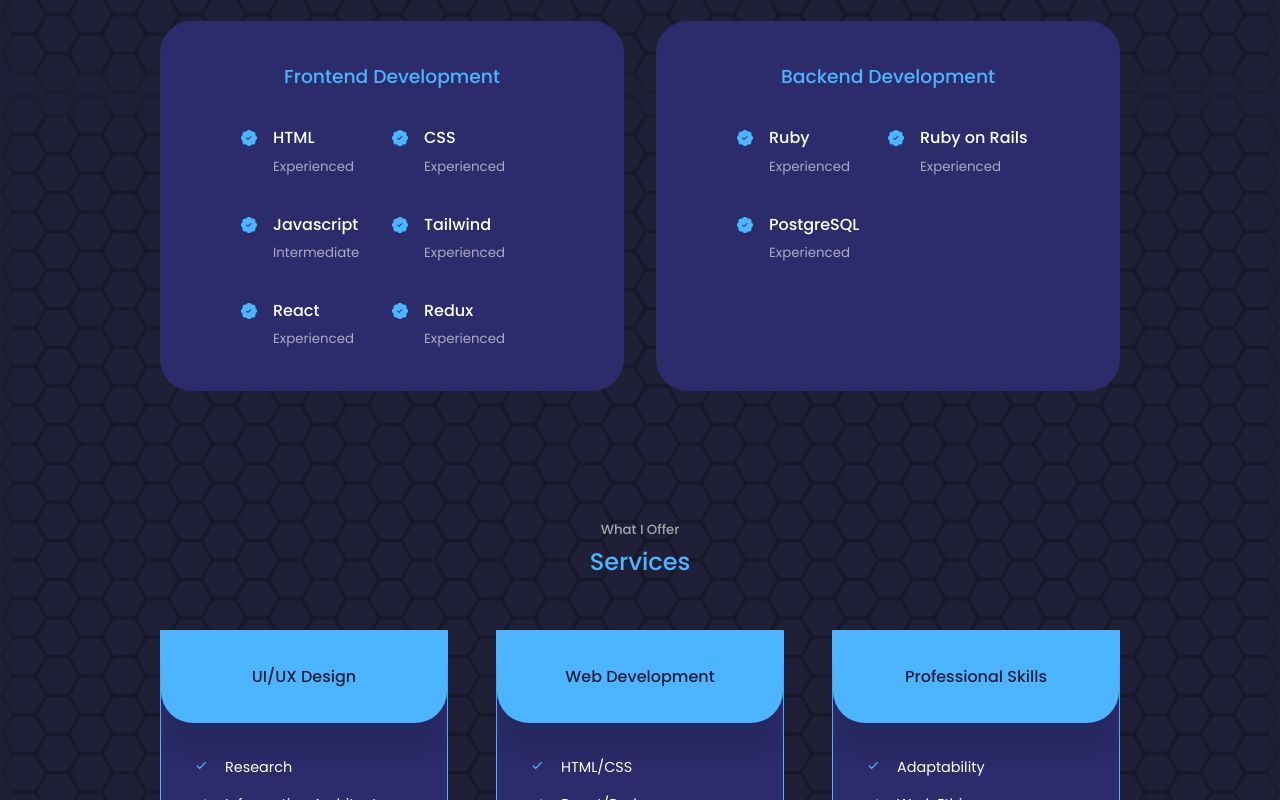
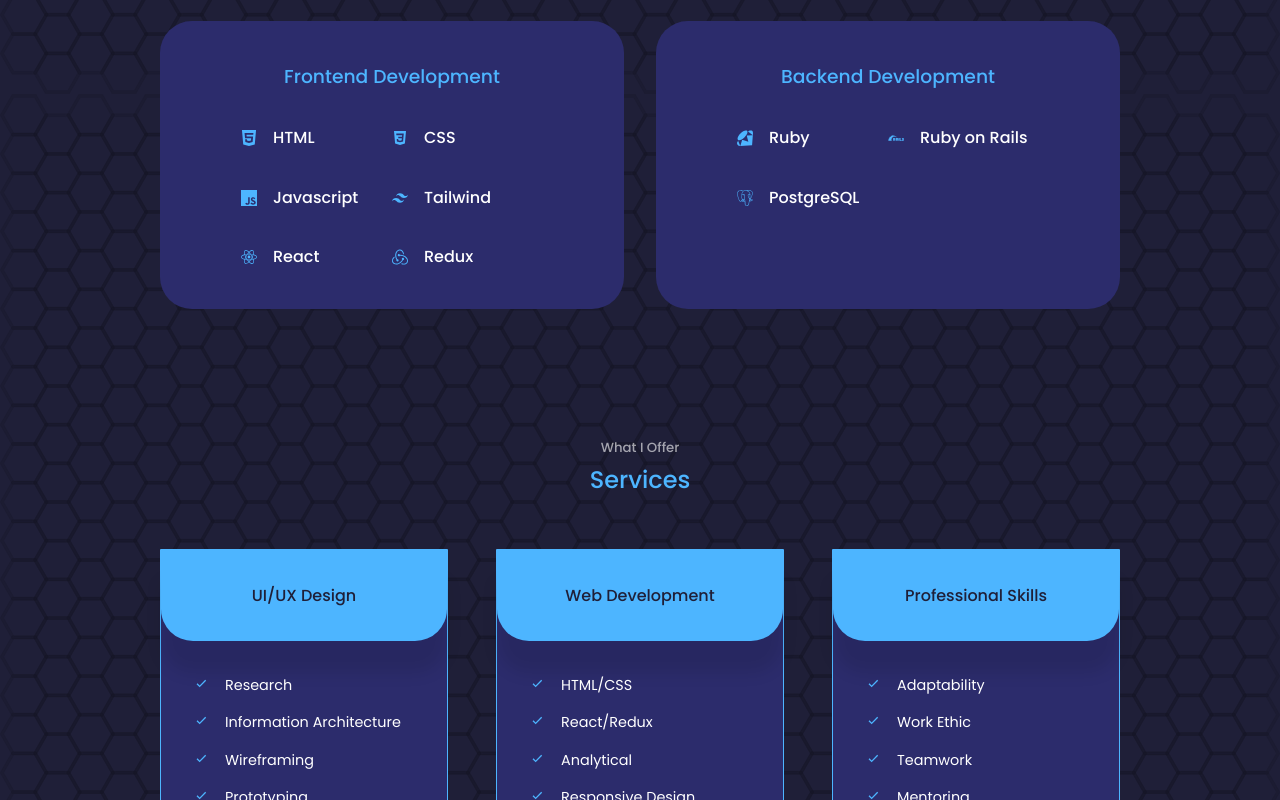
Before and after one commit to chukwuemeka1234/portfolio-victor, a React (Create React App) app: page / in a window 1280 px wide. Shown: the part 2180-2980 px from the top of the page. Built offline with nearby package versions, Linux system fonts and the light colour scheme.

Commit message:
Make changes on contact, experience, footer section

```diff
--- a/src/components/contact/Contact.jsx
+++ b/src/components/contact/Contact.jsx
@@ -53,6 +53,7 @@ const Contact = () => {
           <button type='submit' className='btn btn-primary'>Send Message</button>
         </form>
       </div>
+      <a href="#" className='scroll__up'>Scroll Up</a>
     </section>
   )
 }
--- a/src/components/contact/contact.css
+++ b/src/components/contact/contact.css
@@ -36,6 +36,15 @@
   font-size: 0.8rem;
 }
 
+/* ================ SCROLL UP ================= */
+.scroll__up {
+  position: absolute;
+  right: 8rem;
+  transform: rotate(90deg);
+  font-weight: 300;
+  font-size: 0.9rem;
+}
+
 /* ========================== FORM ============================== */
 form {
   display: flex;
--- a/src/components/experience/Experience.jsx
+++ b/src/components/experience/Experience.jsx
@@ -2,6 +2,11 @@
 import React from 'react';
 import './experience.css';
 import {BsPatchCheckFill} from 'react-icons/bs';
+import {ImHtmlFive} from 'react-icons/im';
+import {SiJavascript, SiTailwindcss, SiRedux, SiRuby, SiRubyonrails, SiPostgresql} from 'react-icons/si';
+import {IoLogoCss3} from 'react-icons/io';
+import {FaReact} from 'react-icons/fa';
+
 
 const Experience = () => {
   return (
@@ -14,45 +19,39 @@ const Experience = () => {
           <h3>Frontend Development</h3>
           <div className="experience__content">
             <article className='experience__details'>
-              <BsPatchCheckFill className='experience__details-icon'/>
+              <ImHtmlFive className='experience__details-icon'/>
               <div>
                 <h4>HTML</h4>
-                <small className='text-light'>Experienced</small>
               </div>
             </article>
             <article className='experience__details'>
-              <BsPatchCheckFill className='experience__details-icon'/>
+              <IoLogoCss3 className='experience__details-icon'/>
               <div>
                 <h4>CSS</h4>
-                <small className='text-light'>Experienced</small>
               </div>
             </article>
             <article className='experience__details'>
-              <BsPatchCheckFill className='experience__details-icon'/>
+              <SiJavascript className='experience__details-icon'/>
               <div>
                 <h4>Javascript</h4>
-                <small className='text-light'>Intermediate</small>
               </div>
             </article>
             <article className='experience__details'>
-              <BsPatchCheckFill className='experience__details-icon'/>
+              <SiTailwindcss className='experience__details-icon'/>
               <div>
                 <h4>Tailwind</h4>
-                <small className='text-light'>Experienced</small>
               </div>
             </article>
             <article className='experience__details'>
-              <BsPatchCheckFill className='experience__details-icon'/>
+              <FaReact className='experience__details-icon'/>
               <div>
                 <h4>React</h4>
-                <small className='text-light'>Experienced</small>
               </div>
             </article>
             <article className='experience__details'>
-              <BsPatchCheckFill className='experience__details-icon'/>
+              <SiRedux className='experience__details-icon'/>
               <div>
                 <h4>Redux</h4>
-                <small className='text-light'>Experienced</small>
               </div>
             </article>
           </div>
@@ -63,24 +62,21 @@ const Experience = () => {
           <h3>Backend Development</h3>
           <div className="experience__content">
             <article className='experience__details'>
-              <BsPatchCheckFill className='experience__details-icon'/>
+              <SiRuby className='experience__details-icon'/>
               <div>
                 <h4>Ruby</h4>
-                <small className='text-light'>Experienced</small>
               </div>
             </article>
             <article className='experience__details'>
-              <BsPatchCheckFill className='experience__details-icon'/>
+              <SiRubyonrails className='experience__details-icon'/>
               <div>
                 <h4>Ruby on Rails</h4>
-                <small className='text-light'>Experienced</small>
               </div>
             </article>
             <article className='experience__details'>
-              <BsPatchCheckFill className='experience__details-icon'/>
+              <SiPostgresql className='experience__details-icon'/>
               <div>
                 <h4>PostgreSQL</h4>
-                <small className='text-light'>Experienced</small>
               </div>
             </article>
           </div>
--- a/src/components/footer/Footer.jsx
+++ b/src/components/footer/Footer.jsx
@@ -1,9 +1,8 @@
 /* eslint-disable */
 import React from 'react';
 import './footer.css';
-import { FaFacebookF } from 'react-icons/fa';
-import { FiInstagram } from 'react-icons/fi';
-import { BsTwitter } from 'react-icons/bs';
+import { BsLinkedin,  BsGithub, BsTwitter } from 'react-icons/bs';
+import { FaAngellist } from 'react-icons/fa';
 
 const Footer = () => {
   return (
@@ -21,9 +20,10 @@ const Footer = () => {
       </ul>
 
       <div className="footer__socials">
-        <a href="https://facebook.com"><FaFacebookF /></a>
-        <a href="https://instagram.com"><FiInstagram /></a>
-        <a href="https://twitter.com"><BsTwitter /></a>
+      <a href="https://www.linkedin.com/in/vic-chukwuemeka/" target="_blank"><BsLinkedin /></a>
+      <a href="https://github.com/chukwuemeka1234" target="_blank"><BsGithub /></a>
+      <a href="https://twitter.com/avc_victor" target="_blank"><BsTwitter /></a>
+      <a href="https://angel.co/u/victor-chukwuemeka-1" target="_blank"><FaAngellist /></a>
       </div>
 
       <div className="footer__copyright">
```
